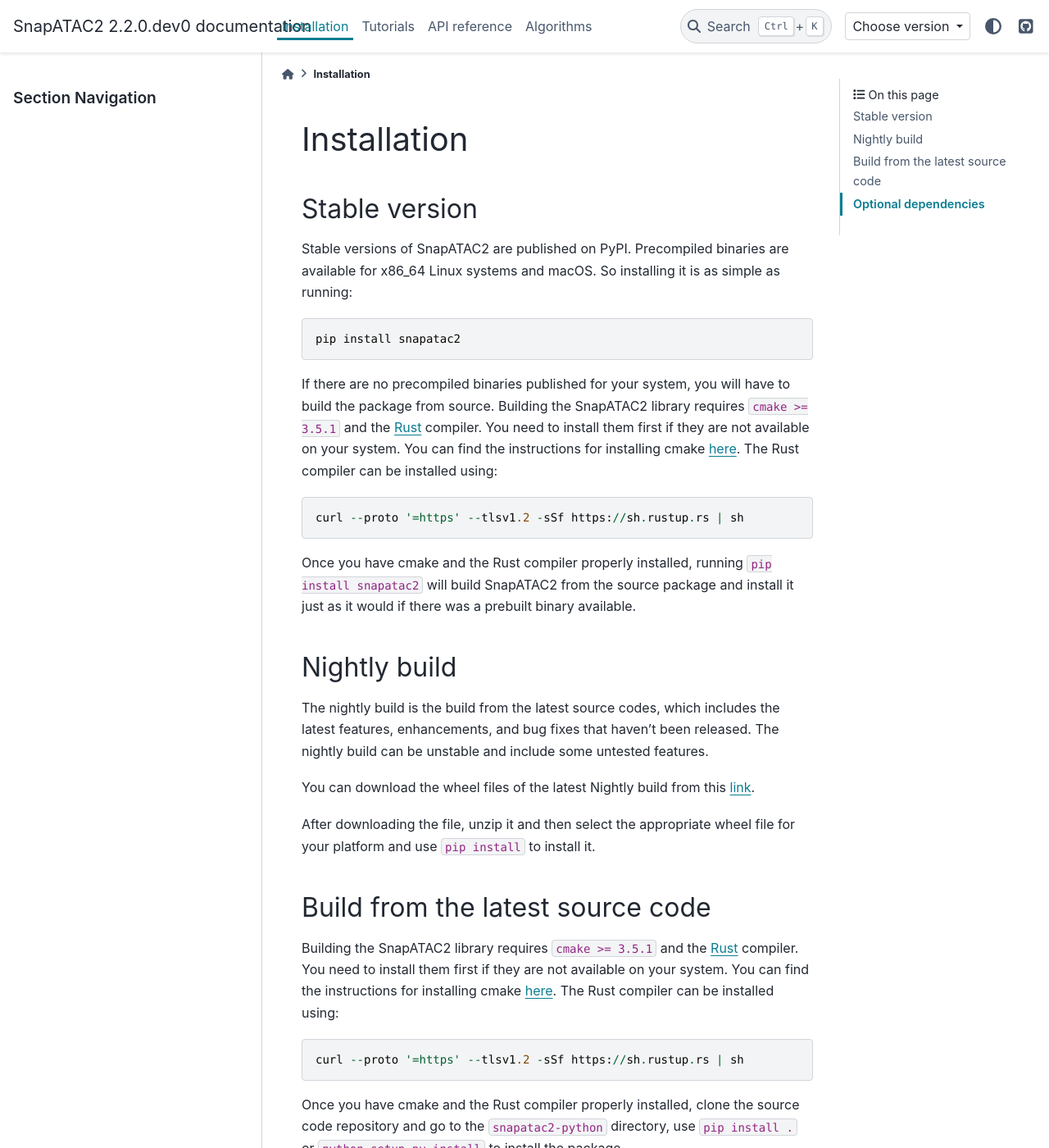
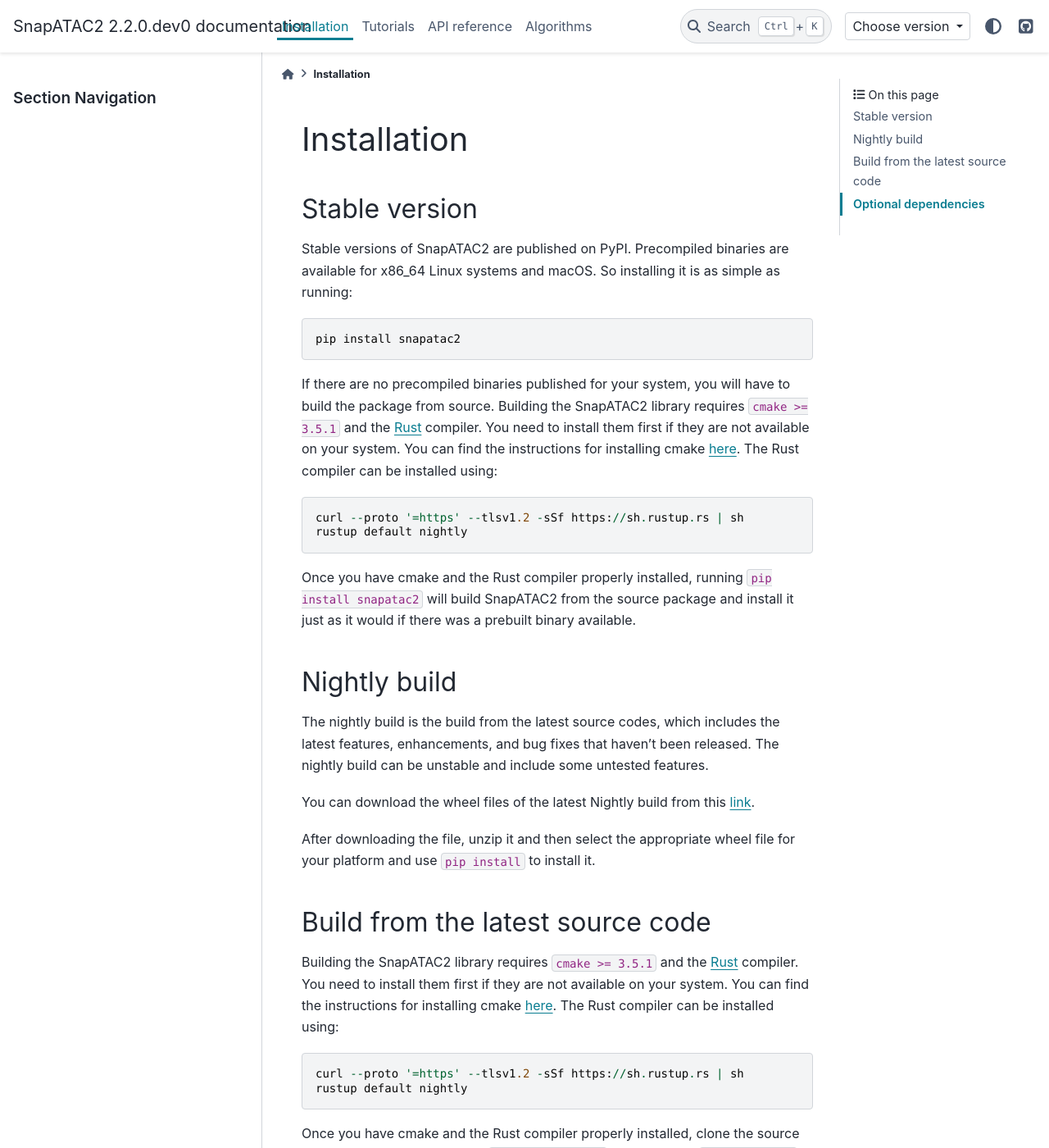
Before and after one commit to kaizhang/SnapATAC2, a Sphinx documentation site: the page built from docs/install.md, in a window 1280 px wide and 1400 px high. Shown: the whole window at 82% size. Built offline with Sphinx 7.4.7 and the PyData theme 0.15.4, drawn with Linux system fonts in a browser that asks for light colours; pages that are not in the unit, such as notebooks, are missing from menus; the version number is read from the project's files by our own code.

Commit message:
fix build

````diff
--- a/docs/install.md
+++ b/docs/install.md
@@ -22,6 +22,7 @@ The Rust compiler can be installed using:
 
 ```
 curl --proto '=https' --tlsv1.2 -sSf https://sh.rustup.rs | sh
+rustup default nightly
 ```
 
 Once you have cmake and the Rust compiler properly installed,
@@ -52,6 +53,7 @@ The Rust compiler can be installed using:
 
 ```
 curl --proto '=https' --tlsv1.2 -sSf https://sh.rustup.rs | sh
+rustup default nightly
 ```
 
 Once you have cmake and the Rust compiler properly installed,
````
Also changed, not shown: 2 other files.
